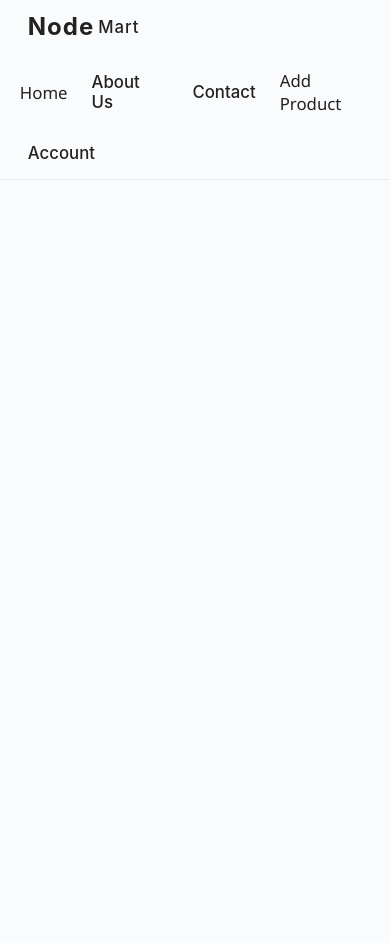
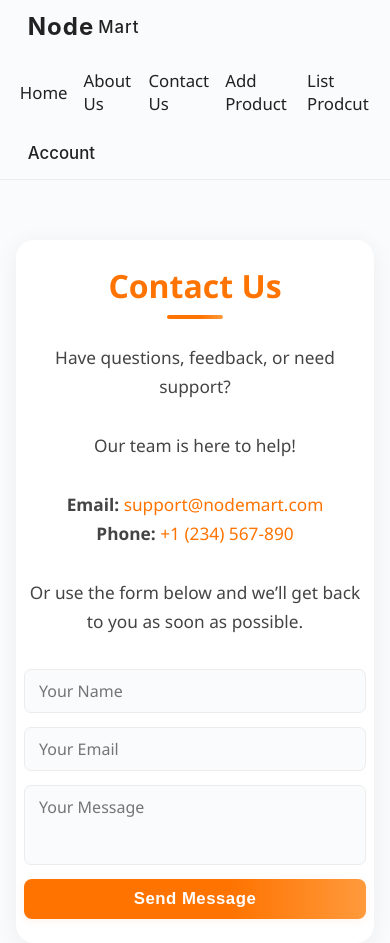
Before and after one commit to iiruoy/MERN-LargeProject, a React (Create React App) app in the folder frontend/: page /contact in a window 390 px wide. Before the commit the page ends 844 px from the top, so only its background shows below. Built offline with nearby package versions, Linux system fonts and the light colour scheme.

Commit message:
complete about me conact us all list and search

```diff
--- a/frontend/src/App.js
+++ b/frontend/src/App.js
@@ -7,6 +7,10 @@ import Product from './pages/Product';
 import ProductDetail from './components/ProductDetail';
 import Cart from './components/Cart'
 import Succses from './components/Succses'
+import AboutUs from './components/AboutUs';
+import ContactUs from './components/ContactUs';
+import ListProducts from './components/ListProducts';
+import AllProductsPage from './components/AllProductsPage';
 
 
 function App() {
@@ -17,6 +21,9 @@ function App() {
         <div className='pages'>
           <Routes>
             <Route path='/' element={<Home />} />
+            <Route path='/about' element={<AboutUs />} />
+            <Route path='/contact' element={<ContactUs />} />
+            <Route path='/ListProduct' element={<AllProductsPage />} />
             <Route path='/AddProduct' element={<Product />} />
             <Route path='/product/:id' element={<ProductDetail />} />
             <Route path="/cart" element={<Cart />} />
--- /dev/null
+++ b/frontend/src/components/AboutUs.jsx
@@ -0,0 +1,21 @@
+import React from 'react';
+import '../css/aboutUs.css';
+
+function AboutUs() {
+  return (
+    <div className="aboutus-outer">
+      <div className="aboutus-card">
+        <h2 className="aboutus-title">About Us</h2>
+        <div className="aboutus-underline"></div>
+        <p className="aboutus-text">
+          Welcome to <span className="aboutus-brand">NodeMart</span>!<br /><br />
+          We are passionate about bringing you the best tech products at unbeatable prices. Our team is dedicated to providing a seamless shopping experience, fast shipping, and top-notch customer support.<br /><br />
+          Whether you’re a gadget enthusiast or just looking for a great deal, we’re here to help you find exactly what you need.<br /><br />
+          <b>Thank you for choosing NodeMart!</b>
+        </p>
+      </div>
+    </div>
+  );
+}
+
+export default AboutUs;
--- /dev/null
+++ b/frontend/src/components/AllProductsPage.jsx
@@ -0,0 +1,71 @@
+import { useEffect, useState } from 'react'
+import { Link, useParams } from 'react-router-dom'
+import '../css/list.css'
+
+function AllProductsPage() {
+    const { id } = useParams();
+    const [items, setItems] = useState([]);
+    const [search, setSearch] = useState('');
+
+    useEffect(() => {
+        const fetchItems = async () => {
+            try {
+                const res = await fetch('http://localhost:3001/api/items');
+                const data = await res.json()
+                setItems(data);
+            } catch (err){
+                console.log("Error")
+            }
+        }
+        fetchItems();
+    }, []);
+
+    // Filter items by search
+    const filteredItems = items.filter(item =>
+        item.name.toLowerCase().includes(search.toLowerCase())
+    );
+
+    return (
+        <div className='card-container-box-product-home-page'>
+            {/* Transparent Search Bar */}
+            <input
+                className="allproducts-search"
+                type="text"
+                placeholder="Search products..."
+                value={search}
+                onChange={e => setSearch(e.target.value)}
+            />
+            <div className='title-product-home-page'>Top Picks</div>
+            <div className='table'>
+                {filteredItems.map((item) => (
+                <div key={item._id} className='outer-div-for-index-product-container'>
+                    {item.images && item.images.length > 0 && (
+                    <Link to={`/product/${item._id}`} className="product-link">
+                        <div className='container-index-box-container-image'>
+                        <img src={item.images[0]} alt="" className="image-container-index" />
+                        </div>
+                    </Link>
+                    )}
+                    <div>{item.name}</div>
+                    <div className='description-product-list'>{item.description?.split(' ').slice(0, 5).join(' ') || ''}...</div>
+                    <div className="star-rating">
+                        <div>4.5</div>
+                        <span className="star filled">★</span>
+                        <span className="star filled">★</span>
+                        <span className="star filled">★</span>
+                        <span className="star filled">★</span>
+                        <span className="star">★</span>
+                    </div>
+                    <div className='price-container-button'>
+                        <div>{item.price}</div>
+                        <div><button>buy now</button></div>
+                    </div>
+                </div>
+                ))}
+            </div>
+            <div></div>
+        </div>
+    )
+}
+
+export default AllProductsPage
--- /dev/null
+++ b/frontend/src/components/ContactUs.jsx
@@ -0,0 +1,28 @@
+import React from 'react';
+import '../css/contactUs.css';
+
+function ContactUs() {
+  return (
+    <div className="contactus-outer">
+      <div className="contactus-card">
+        <h2 className="contactus-title">Contact Us</h2>
+        <div className="contactus-underline"></div>
+        <p className="contactus-text">
+          Have questions, feedback, or need support?<br /><br />
+          Our team is here to help!<br /><br />
+          <b>Email:</b> <a href="mailto:support@nodemart.com" className="contactus-link">support@nodemart.com</a><br />
+          <b>Phone:</b> <a href="tel:+1234567890" className="contactus-link">+1 (234) 567-890</a><br /><br />
+          Or use the form below and we’ll get back to you as soon as possible.
+        </p>
+        <form className="contactus-form" onSubmit={e => e.preventDefault()}>
+          <input type="text" placeholder="Your Name" className="contactus-input" required />
+          <input type="email" placeholder="Your Email" className="contactus-input" required />
+          <textarea placeholder="Your Message" className="contactus-textarea" required />
+          <button type="submit" className="contactus-btn">Send Message</button>
+        </form>
+      </div>
+    </div>
+  );
+}
+
+export default ContactUs;
--- a/frontend/src/components/Navbar.jsx
+++ b/frontend/src/components/Navbar.jsx
@@ -9,9 +9,10 @@ function Navbar() {
         </div>
         <div className='inner-navbar-container'>
             <Link to="/"><div>Home</div></Link>
-            <div>About Us</div>
-            <div>Contact</div>
+            <Link to="/about"><div>About Us</div></Link>
+            <Link to="/Contact"><div>Contact Us</div></Link>
             <Link to="/AddProduct"><div>Add Product</div></Link>
+            <Link to="/ListProduct"><div>List Prodcut</div></Link>
         </div>
         <div className='inner-navbar-container'>
             <div className='end-navbar'>Account</div>
--- /dev/null
+++ b/frontend/src/css/aboutUs.css
@@ -0,0 +1,61 @@
+body {
+  background: #fafbfc;
+  margin: 0;
+  font-family: 'Segoe UI', 'Roboto', Arial, sans-serif;
+}
+
+.aboutus-outer {
+  min-height: 70vh;
+  display: flex;
+  align-items: center;
+  justify-content: center;
+  background: #fafbfc;
+  padding: 60px 16px 0 16px;
+}
+
+.aboutus-card {
+  background: #fff;
+  border-radius: 18px;
+  box-shadow: 0 4px 24px rgba(0,0,0,0.06);
+  padding: 40px 36px 36px 36px;
+  max-width: 500px;
+  width: 100%;
+  display: flex;
+  flex-direction: column;
+  align-items: center;
+}
+
+.aboutus-title {
+  font-size: 2rem;
+  font-weight: 700;
+  color: #ff7300;
+  margin-bottom: 8px;
+  text-align: center;
+}
+
+.aboutus-underline {
+  width: 56px;
+  height: 4px;
+  background: linear-gradient(90deg, #ff7300 60%, #ff9a3c 100%);
+  border-radius: 2px;
+  margin-bottom: 24px;
+}
+
+.aboutus-text {
+  font-size: 1.08rem;
+  color: #444;
+  line-height: 1.7;
+  text-align: center;
+}
+
+.aboutus-brand {
+  color: #ff7300;
+  font-weight: 700;
+  letter-spacing: 0.5px;
+}
+
+@media (max-width: 600px) {
+  .aboutus-card {
+    padding: 24px 8px;
+  }
+}
--- /dev/null
+++ b/frontend/src/css/contactUs.css
@@ -0,0 +1,117 @@
+body {
+  background: #fafbfc;
+  margin: 0;
+  font-family: 'Segoe UI', 'Roboto', Arial, sans-serif;
+}
+
+.contactus-outer {
+  min-height: 70vh;
+  display: flex;
+  align-items: center;
+  justify-content: center;
+  background: #fafbfc;
+  padding: 60px 16px 0 16px;
+}
+
+.contactus-card {
+  background: #fff;
+  border-radius: 18px;
+  box-shadow: 0 4px 24px rgba(0,0,0,0.06);
+  padding: 40px 36px 36px 36px;
+  max-width: 500px;
+  width: 100%;
+  display: flex;
+  flex-direction: column;
+  align-items: center;
+}
+
+.contactus-title {
+  font-size: 2rem;
+  font-weight: 700;
+  color: #ff7300;
+  margin-bottom: 8px;
+  text-align: center;
+}
+
+.contactus-underline {
+  width: 56px;
+  height: 4px;
+  background: linear-gradient(90deg, #ff7300 60%, #ff9a3c 100%);
+  border-radius: 2px;
+  margin-bottom: 24px;
+}
+
+.contactus-text {
+  font-size: 1.08rem;
+  color: #444;
+  line-height: 1.7;
+  text-align: center;
+  margin-bottom: 24px;
+}
+
+.contactus-link {
+  color: #ff7300;
+  text-decoration: none;
+  font-weight: 500;
+  transition: text-decoration 0.15s;
+}
+.contactus-link:hover {
+  text-decoration: underline;
+}
+
+.contactus-form {
+  width: 100%;
+  display: flex;
+  flex-direction: column;
+  gap: 14px;
+  margin-top: 8px;
+}
+
+.contactus-input,
+.contactus-textarea {
+  width: 100%;
+  padding: 10px 14px;
+  border: 1.5px solid #ececec;
+  border-radius: 7px;
+  font-size: 1rem;
+  font-family: inherit;
+  background: #fafbfc;
+  resize: none;
+  transition: border 0.18s;
+}
+
+.contactus-input:focus,
+.contactus-textarea:focus {
+  border: 1.5px solid #ff7300;
+  outline: none;
+}
+
+.contactus-textarea {
+  min-height: 80px;
+  max-height: 200px;
+}
+
+.contactus-btn {
+  padding: 10px 0;
+  background: linear-gradient(90deg, #ff7300 60%, #ff9a3c 100%);
+  color: #fff;
+  font-size: 1.05rem;
+  font-weight: 600;
+  border: none;
+  border-radius: 8px;
+  cursor: pointer;
+  transition: background 0.2s, transform 0.1s;
+  box-shadow: 0 2px 8px rgba(255,115,0,0.08);
+  letter-spacing: 0.5px;
+}
+
+.contactus-btn:hover {
+  background: linear-gradient(90deg, #ff9a3c 60%, #ff7300 100%);
+  transform: translateY(-2px) scale(1.03);
+}
+
+@media (max-width: 600px) {
+  .contactus-card {
+    padding: 24px 8px;
+  }
+}
--- a/frontend/src/css/list.css
+++ b/frontend/src/css/list.css
@@ -119,3 +119,35 @@
   background: linear-gradient(90deg, #ff9a3c 60%, #ff7300 100%);
   transform: translateY(-2px) scale(1.04);
 }
+
+.allproducts-search {
+
+  width: 100%;
+  max-width: 720px;
+  margin: 0 auto 24px auto;
+  margin-top: 30px;
+  display: block;
+  padding: 12px 18px;
+  border: 1.5px solid #ececec;
+  border-radius: 8px;
+  font-size: 1.08rem;
+  font-family: inherit;
+  background: transparent;
+  color: #222;
+  transition: border 0.18s, box-shadow 0.18s;
+  outline: none;
+  box-shadow: none;
+}
+
+.allproducts-search:focus {
+  border: 1.5px solid #ff7300;
+  box-shadow: 0 0 0 2px #ff730033;
+}
+
+@media (max-width: 600px) {
+  .allproducts-search {
+    max-width: 98vw;
+    font-size: 1rem;
+    padding: 10px 8px;
+  }
+}
```
